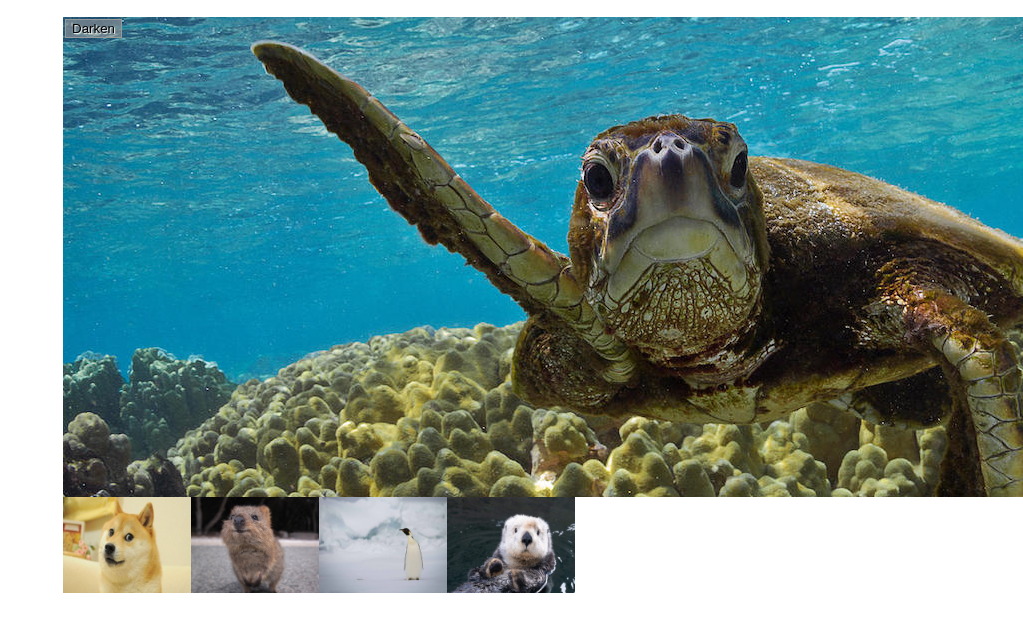
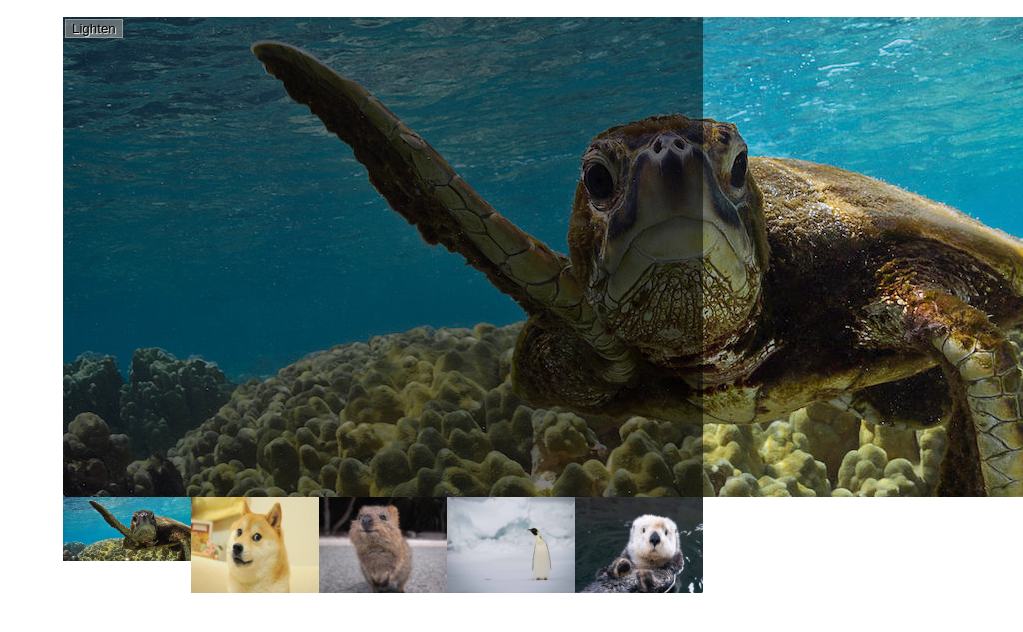
Before and after one commit to TammyDam/assignment_2, a plain HTML site: page index.html in a window 1280 px wide. Both pictures are taken after a click on the button "Darken". Shown: the part 148-780 px from the top of the page, without its empty margins (257-1280 px from the left). Drawn offline with Linux system fonts and the light colour scheme.

Commit message:
Fixed Everything

```diff
--- a/index.html
+++ b/index.html
@@ -18,15 +18,9 @@
         <button class="dark">Darken</button>
          </div>
 
-         <div class="thumb-bar">
-           <img src="images/pic2.jpg">
-           <img src="images/pic3.jpg">
-           <img src="images/pic4.jpg">
-           <img src="images/pic5.jpg">
-       </div>
 
 
-       <div class="thumb-bar">
+    <div class="thumb-bar">
         </div>
     </div>
         <script src="main.js"></script>
--- a/main.js
+++ b/main.js
@@ -1,21 +1,23 @@
-const displayedImage = document.querySelector('.displayed-img');
+/*const displayedImage = document.querySelector('.displayed-img');
 const thumbBar = document.querySelector('.thumb-bar');
 
-btn = document.querySelector('.button');
-const overlay = document.querySelector('.overlay');
+const btn = document.querySelector('button');
+const overlay = document.querySelector('.overlay');*/
 
 /* Looping through images */
-for (const a=0; a <= 5; a++) {
+/*for (const a=0; a <= 5; a++) {
   const newImage = document.createElement('img');
   const nav= 'images/pic' + (a + 1).toString() + '.jpg';
   newImage.setAttribute('src', nav);
   thumbBar.appendChild(newImage);
-}
+}*/
 
     /* Darken/Lighten button */
 
-btn.onclick = function() {
-    if (btn.getAttribute('class') === 'dark)'{
+
+/*btn.onclick = function() {
+  const btnClass = btn.getAttribute('class');
+    if (btn.getAttribute('class') === 'dark'){
       btn.setAttribute('class','light');
       btn.textContent = 'lighten';
       overlay.style.backgroundColor = 'rgba(0,0,0,0.5)';
@@ -26,5 +28,38 @@ btn.onclick = function() {
       btn.textContent = 'darken';
       overlay.style.backgroundColor = 'rgba(0,0,0,0)';
     }
+  }*/
+/* Source used:https://github.com/mdn/learning-area/blob/master/javascript/building-blocks/gallery/marking-guide.md*/
+
+
+const displayedImage = document.querySelector('.displayed-img');
+const thumbBar = document.querySelector('.thumb-bar');
+
+const btn = document.querySelector('button');
+const overlay = document.querySelector('.overlay');
+
+/* Looping through images */
+
+for(let i = 1; i <= 5; i++) {
+  const newImage = document.createElement('img');
+  newImage.setAttribute('src', 'images/pic' + i + '.jpg');
+  thumbBar.appendChild(newImage);
+  newImage.onclick = function(e) {
+    displayedImage.src = e.target.src;
   }
-/* Source used:https://github.com/mdn/learning-area/blob/master/javascript/building-blocks/gallery/marking-guide.md*/
+}
+
+/* Wiring up the Darken/Lighten button */
+
+btn.onclick = function() {
+  const btnClass = btn.getAttribute('class');
+  if(btnClass === 'dark') {
+    btn.setAttribute('class','light');
+    btn.textContent = 'Lighten';
+    overlay.style.backgroundColor = 'rgba(0,0,0,0.5)';
+  } else {
+    btn.setAttribute('class','dark');
+    btn.textContent = 'Darken';
+    overlay.style.backgroundColor = 'rgba(0,0,0,0)';
+  }
+}
--- a/style.css
+++ b/style.css
@@ -11,6 +11,7 @@ h2 {
   body {
     width: 640px;
     margin: 0 auto;
+
   }
 
   .full-img{
```
